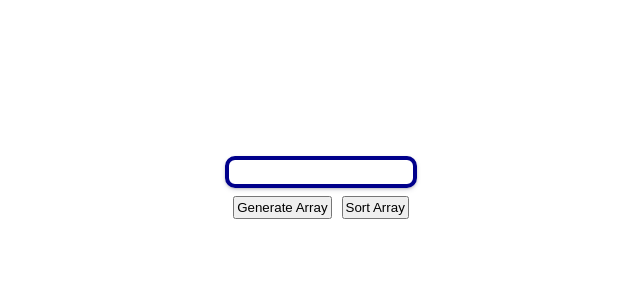
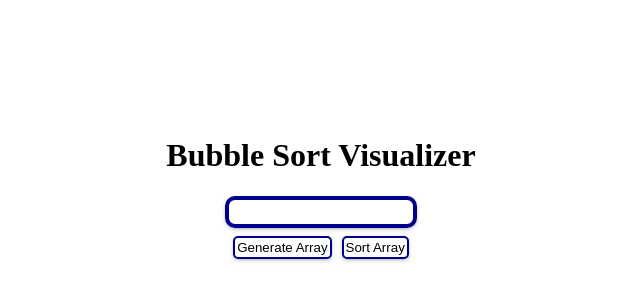
Before and after one commit to Leonardo-Garzon-1995/bubble-sort-algorithm, a plain HTML site: page index.html in a window 1280 px wide. Shown: the part 218-518 px from the top of the page, without its empty margins (319-959 px from the left). Drawn offline with Linux system fonts and the light colour scheme.

Commit message:
add: title to html and hover effect to btns

```diff
--- a/index.html
+++ b/index.html
@@ -11,6 +11,7 @@
 
 <body>
     <main>
+        <h1>Bubble Sort Visualizer</h1>
         <div id="array-container">
             <div id="starting-array"></div>
         </div>
--- a/styles.css
+++ b/styles.css
@@ -43,6 +43,17 @@ main {
 button {
     padding: 2px;
     margin: 5px;
+    border: 2px solid darkblue;
+    border-radius: 5px;
+    box-shadow: rgba(50, 50, 93, 0.25) 0px 2px 5px -1px, rgba(0, 0, 0, 0.3) 0px 1px 3px -1px;
+    background: none;
+}
+
+button:hover {
+    cursor: pointer;
+    box-shadow: rgba(0, 0, 0, 0.25) 0px 54px 55px, rgba(0, 0, 0, 0.12) 0px -12px 30px, rgba(0, 0, 0, 0.12) 0px 4px 6px, rgba(0, 0, 0, 0.17) 0px 12px 13px, rgba(0, 0, 0, 0.09) 0px -3px 5px;
+    background-color: darkblue;
+    color: white;
 }
 
 span {
```
